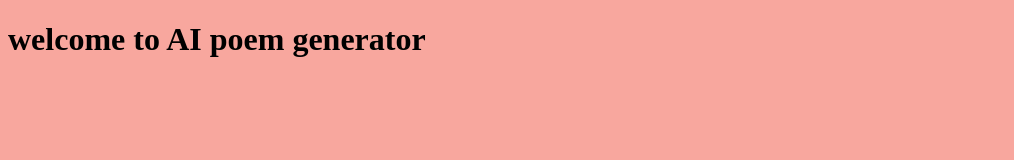
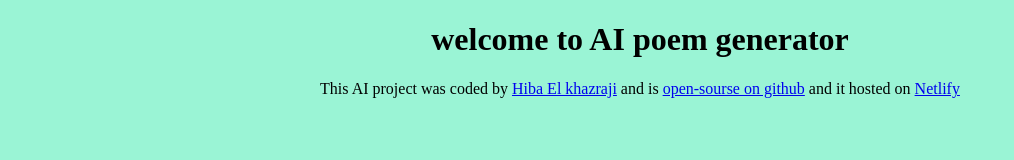
Before and after one commit to hiba-elkhazraji/french-poem-generator, a plain HTML site: page index.html in a window 1280 px wide. Shown: the whole page, without its empty margins (0-1014 px from the left). Drawn offline with Linux system fonts and the light colour scheme.

Commit message:
added a footer

```diff
--- a/index.html
+++ b/index.html
@@ -8,6 +8,20 @@
   </head>
   <body>
     <h1>welcome to AI poem generator</h1>
+    <footer>
+      This AI project was coded by
+      <a href="https://github.com/hiba-elkhazraji">Hiba El khazraji</a>
+      and is
+      <a
+        href="https://github.com/hiba-elkhazraji/french-poem-generator"
+        target="_blank"
+        >open-sourse on github</a
+      >
+      and it hosted on
+      <a href="https://french-poem-generatorai.netlify.app/" target="_blank"
+        >Netlify</a
+      >
+    </footer>
     <script src="src/index.js"></script>
   </body>
 </html>
--- a/src/style.css
+++ b/src/style.css
@@ -1,3 +1,4 @@
 body {
-  background-color: rgb(248, 167, 158);
+  background-color: rgb(154, 244, 213);
+  text-align: center;
 }
```
